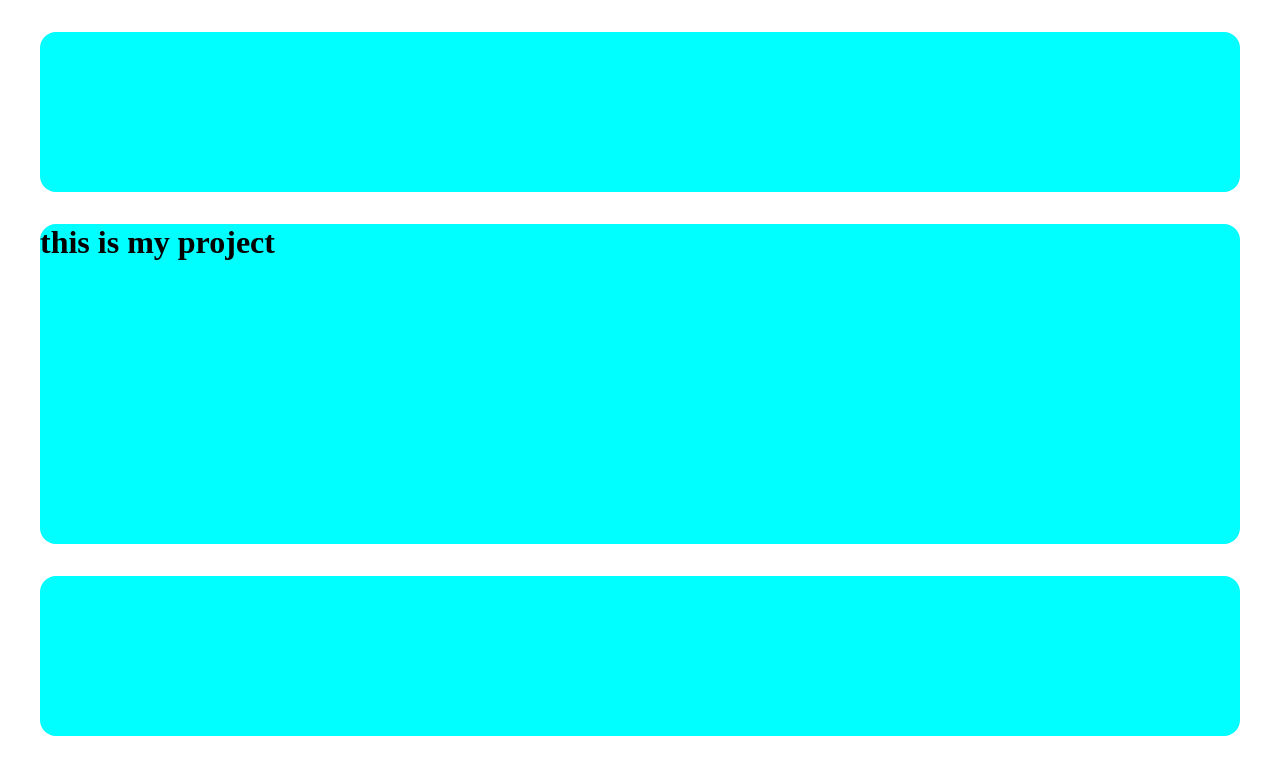
After one commit to passiona2z/my_project, a Django app: template accountapp/templates/accountapp/my_project.html in a window 1280 px wide. The commit adds this page. Shown: the top 775 px of the page. Run offline with Django 3.2, Linux system fonts and the light colour scheme; the template is opened without the code that fills it, so the values that code supplies are empty; parts of the project's set-up code (start-up, migrations or seed data) failed here and were passed over.

Commit message:
7/6 my_project commit 1

```diff
--- /dev/null
+++ b/accountapp/templates/accountapp/my_project.html
@@ -0,0 +1,9 @@
+{% extends 'base.html' %}
+
+{% block content %}
+
+    <div style="height: 20rem; background-color : aqua; margin: 2rem; border-radius: 1rem;">
+        <h1>this is my project</h1>
+    </div>
+
+{% endblock %}
--- a/accountapp/urls.py
+++ b/accountapp/urls.py
@@ -2,7 +2,7 @@ from django.urls import path
 
 from accountapp.views import my_project
 
-app_name = 'accountapp'
+app_name = 'templates'
 
 urlpatterns = [
     path('my_project/', my_project, name='my_project')
--- a/accountapp/views.py
+++ b/accountapp/views.py
@@ -5,4 +5,4 @@ from django.shortcuts import render
 
 
 def my_project(request):
-    return render(request, 'base.html')
+    return render(request, 'accountapp/my_project.html')
--- a/templates/base.html
+++ b/templates/base.html
@@ -1,10 +1,19 @@
 <!DOCTYPE html>
 <html lang="en">
-<head>
-    <meta charset="UTF-8">
-    <title>Title</title>
-</head>
+
+
+{%  include 'head.html' %}
+
 <body>
-<h1>TEST</h1>
+
+{%  include 'header.html' %}
+
+{%  block content %}
+{%  endblock %}
+
+
+
+{%  include 'footer.html' %}
+
 </body>
 </html>
--- /dev/null
+++ b/templates/footer.html
@@ -0,0 +1,3 @@
+<div style="height: 10rem; background-color : aqua; margin: 2rem; border-radius: 1rem;">
+
+</div>
--- /dev/null
+++ b/templates/head.html
@@ -0,0 +1,4 @@
+<head>
+    <meta charset="UTF-8">
+    <title>Title</title>
+</head>
--- /dev/null
+++ b/templates/header.html
@@ -0,0 +1,4 @@
+<div style="height: 10rem; background-color : aqua; margin: 2rem; border-radius: 1rem; ">
+
+
+</div>
```
